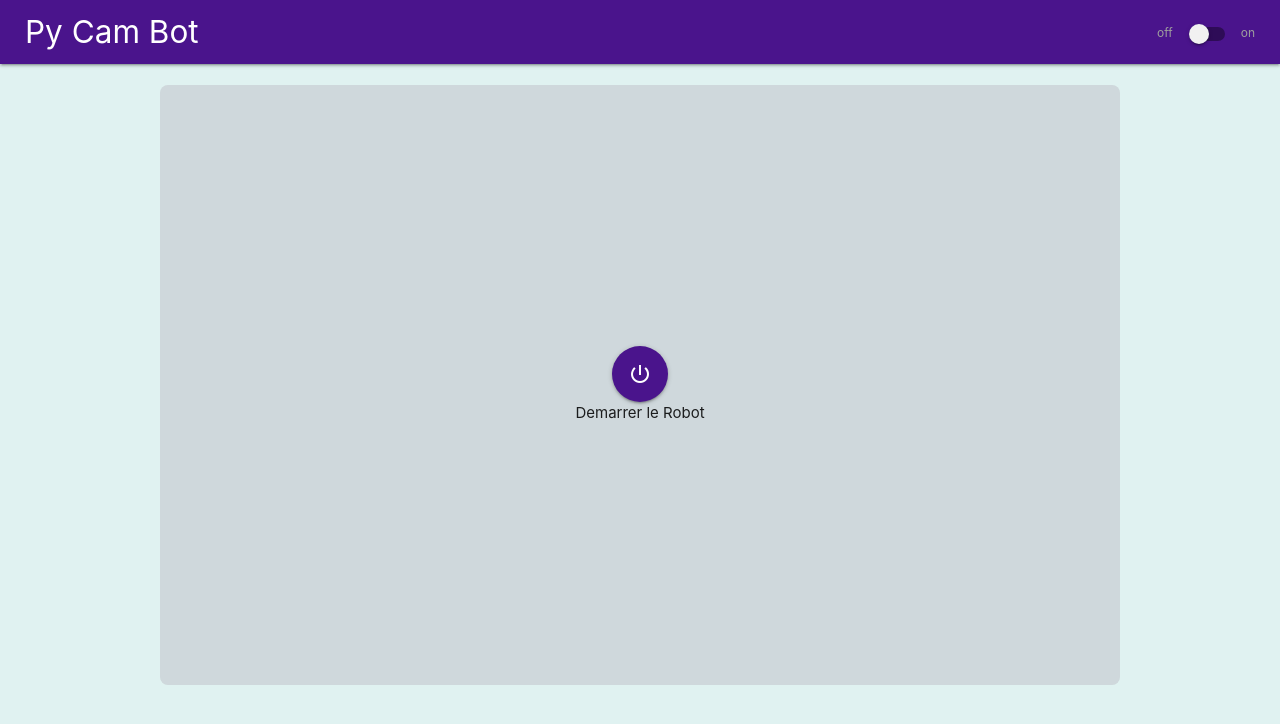
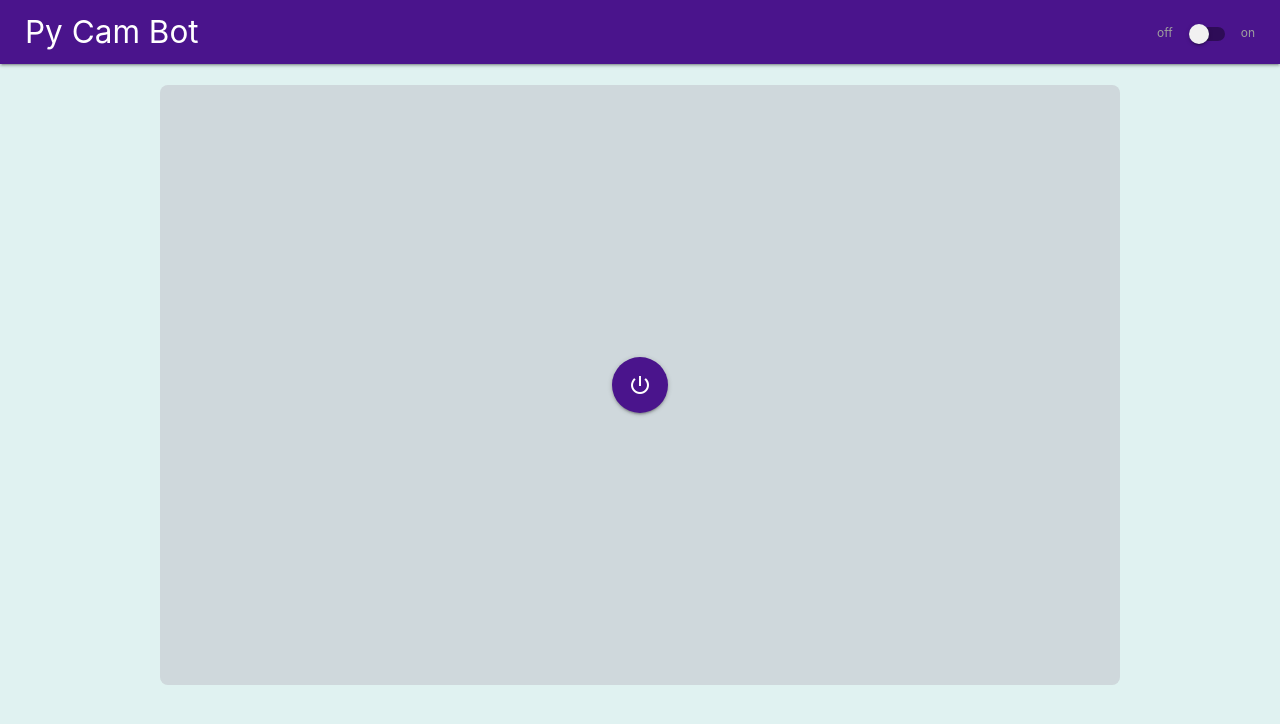
Before and after one commit to MathieuBouvet/pi-cam-bot-client, a React (Create React App) app: page / in a window 1280 px wide. Shown: the top 724 px of the page. Built offline with nearby package versions, Linux system fonts and the light colour scheme.

Commit message:
Implement display text based on children prop

```diff
--- a/src/components/StartCamButton.js
+++ b/src/components/StartCamButton.js
@@ -4,7 +4,7 @@ import { Button, Icon, Preloader } from "react-materialize";
 
 import "./StartCamButton.css";
 
-const StartCamButton = ({ isLoading, startClickHandler }) => (
+const StartCamButton = ({ isLoading, startClickHandler, children }) => (
   <div className="start-cam">
     <Button
       className="purple darken-4"
@@ -16,7 +16,7 @@ const StartCamButton = ({ isLoading, startClickHandler }) => (
       <Icon>power_settings_new</Icon>
     </Button>
     <div className="start-cam-text" onClick={startClickHandler}>
-      Demarrer le Robot
+      {children}
     </div>
     {isLoading && <Preloader className="start-cam-loader" color="blue" />}
   </div>
@@ -25,6 +25,7 @@ const StartCamButton = ({ isLoading, startClickHandler }) => (
 StartCamButton.prototype = {
   isLoading: PropTypes.bool.isRequired,
   startClickHandler: PropTypes.func.isRequired,
+  children: PropTypes.string,
 };
 
 export default StartCamButton;
```
